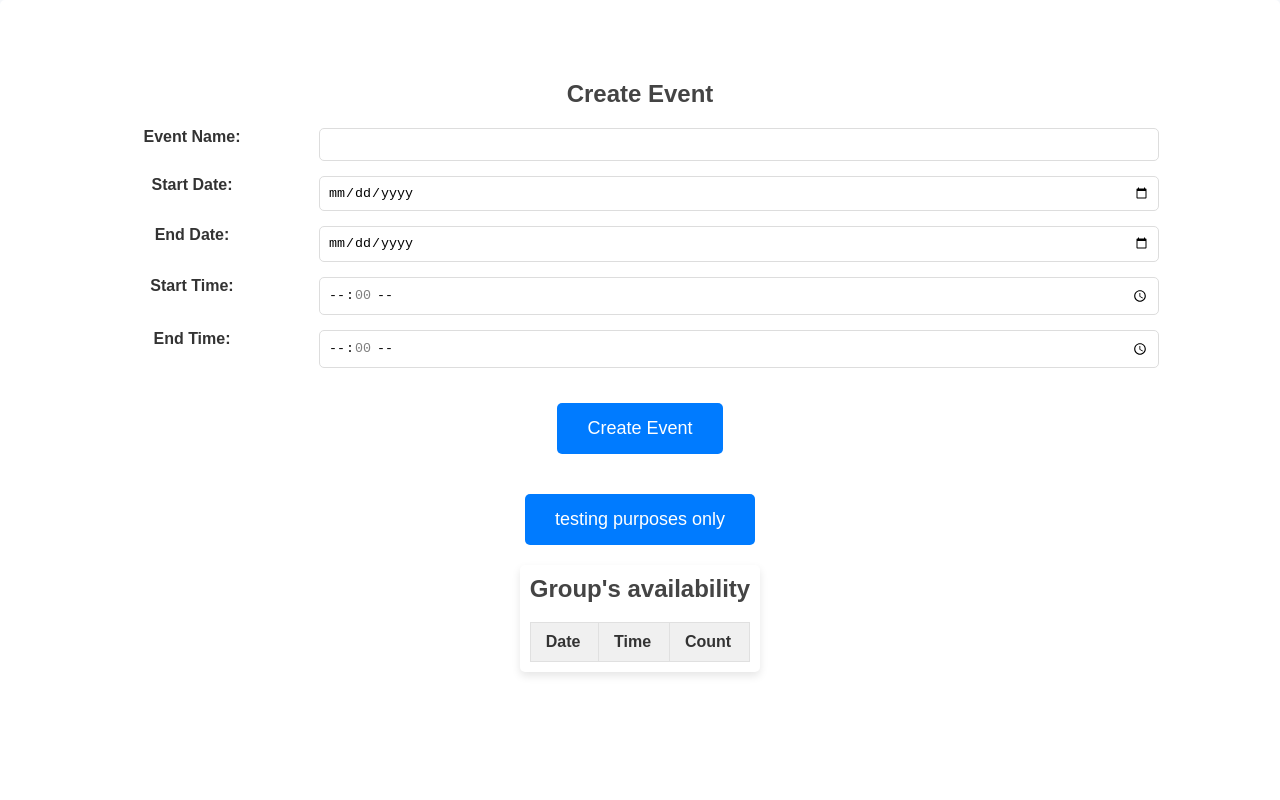
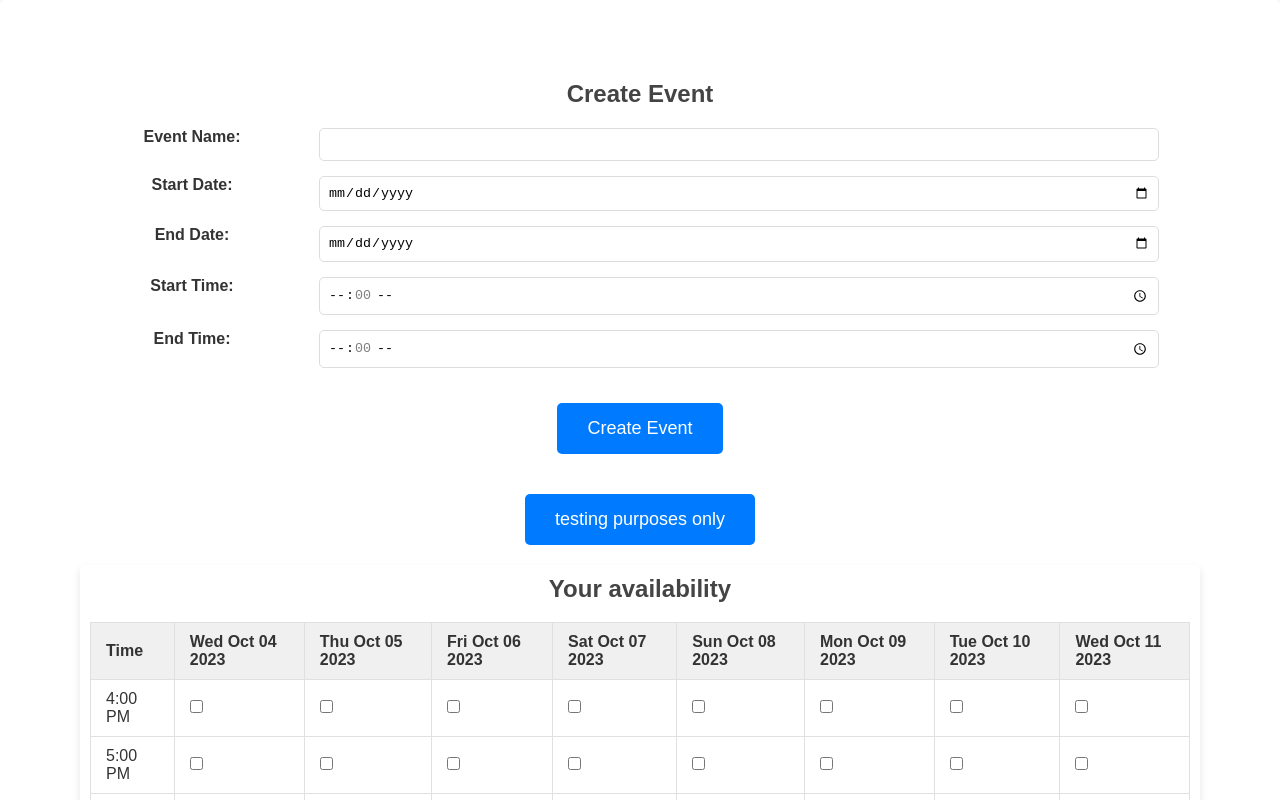
Before and after one commit to 392-f23/TimeSync, a React (Vite) app: page / in a window 1280 px wide. Both pictures are taken after a click on the button "testing purposes only". Shown: the top 800 px of the page. Built offline with nearby package versions, Linux system fonts and the light colour scheme.

Commit message:
first table logic implemented

```diff
--- a/src/components/EventForm.jsx
+++ b/src/components/EventForm.jsx
@@ -1,16 +1,27 @@
+import React, { Component } from "react";
+import "../styles/EventForm.scss";
 
-import React, { Component } from 'react';
-import '../styles/EventForm.scss';
+// helper function to convert 0-23 int to 12-hour format
+function convertTo12HourFormat(hour) {
+  if (hour < 0 || hour > 23) {
+    return "Invalid hour";
+  }
+
+  const suffix = hour >= 12 ? "PM" : "AM";
+  const convertedHour = hour % 12 || 12; // Handle 0 as 12 in 12-hour format
+
+  return `${convertedHour}:00 ${suffix}`;
+}
 
 class EventForm extends Component {
   constructor(props) {
     super(props);
     this.state = {
-      eventName: '',
-      startDate: '',
-      endDate: '',
-      startTime: '',
-      endTime: '',
+      eventName: "",
+      startDate: "",
+      endDate: "",
+      startTime: "",
+      endTime: "",
       eventTableData: [],
     };
   }
@@ -26,92 +37,157 @@ class EventForm extends Component {
     // testing purposes only
     // console.log("here")
     const eventData = {
-      eventName: 'sdfg',
-      startDate: '2023-10-04',
-      endDate: '2023-10-11',
-      startTime: '16:53',
-      endTime: '16:53',
+      eventName: "sdfg",
+      startDate: "2023-10-04",
+      endDate: "2023-10-11",
+      startTime: "16:53",
+      endTime: "20:53",
     };
 
     const { eventName, startDate, endDate, startTime, endTime } = eventData;
 
+    // comment ^^^ and uncomment vvv to test out input form
     // const { eventName, startDate, endDate, startTime, endTime } = this.state;
 
-    // TODO::::!!!!!!
+    // each row should be an hour
+    // each col should be a day
+
     const eventTableData = [];
-    let currentDay = new Date(startDate);
-    let currentHour = new Date(startDate + ' ' + startTime);
-    const endDateTime = new Date(endDate + ' ' + endTime);
-    console.log(currentDay);
-    console.log(endDate);
-    while (currentDay <= endDate) {
-      console.log("ASDASDA")
-      // create a day row, and push the day/time cell into it below
-      const dayRow = [];
+    let startDateTime = new Date(startDate + " " + startTime);
+    let currentDateTime = new Date(startDate + " " + startTime);
+    const endDateTime = new Date(endDate + " " + endTime);
 
-      while (currentHour <= endDateTime) {
-        console.log("dayrow", dayRow);
-        dayRow.push({
-          date: currentDay.toDateString(),
-          time: currentTime.toLocaleTimeString(),
-          selected: false,
-        });
-        // eventTableData.push({ date: currentHour.toDateString(), time: currentHour.toLocaleTimeString(), selected: false });
-        currentHour.setHours(currentHour.getHours() + 1);
+
+    // these are represented as integers (i.e., 0-23)
+    let currentHour = currentDateTime.getHours();
+    let endHour = endDateTime.getHours();
+
+    // Temporary fix to handle when startHour is endHour (e.g. 8 AM - 8 AM)
+    // TODO: need a way to handle when startHour > endHour (e.g. 8 AM - 6 AM)
+    if (currentHour === endHour) {
+      currentHour = 0;
+      endHour = 23;
     }
 
-      eventTableData.push(dayRow);
-      currentDay.setDate(currentDay.getDate() + 1);
+    // create table with hours as rows and days as columns
+    // e.g.,
+    // hourRow = ["4:00 PM", "Wed Oct 04 2023", "Thu Oct 05 2023", ...]
+    // eventTableData = [hourRow4PM, hourRow5PM, ...]
+
+    while (currentHour <= endHour) {
+      const hourRow = [convertTo12HourFormat(currentHour)];
+
+      // iterate over the week, incrementing day with each lop
+      while (currentDateTime <= endDateTime) {
+
+        // push date/hour cell
+        hourRow.push({
+          date: currentDateTime.toDateString(),
+          time: convertTo12HourFormat(currentHour),
+          selected: false, // for checkbox
+        })
+
+        currentDateTime.setDate(currentDateTime.getDate() + 1);
+      }
+
+      eventTableData.push(hourRow);
+      // update the start time to the next hour
+      // e.g., 4:00 PM -> 5:00 PM
+      startDateTime.setHours(startDateTime.getHours() + 1);
+      // reset the date to the start date
+      // e.g., 5:00 PM Wed Oct 11 2023 -> 5:00 PM Wed Oct 04 2023
+      currentDateTime.setDate(startDateTime.getDate());
+      currentHour += 1;
     }
     this.setState({ eventTableData });
   };
 
   // handles when a user clicks on a time slot at (dayIndex, timeIndex)
   // e.g. (0, 0) is the first time slot on Sunday
-  handleTimeSlotClick = ({dayIndex, timeIndex}) => {
+  handleTimeSlotClick = ({ timeIndex, dayIndex }) => {
     const updatedEventTableData = [...this.state.eventTableData];
-    console.log("hi", updatedEventTableData)
 
-    // TODO: !!!!!!!!!!!!!!!!!!!!!!!!!!!!!!!!!!! HERE
-    updatedEventTableData[dayIndex][timeIndex].selected = !updatedEventTableData[dayIndex][timeIndex].selected;
+    // prevents "undfined.selected" warning/error
+    if (typeof this.state.eventTableData[timeIndex][dayIndex] !== 'string') {
+      updatedEventTableData[timeIndex][dayIndex].selected = !updatedEventTableData[timeIndex][dayIndex].selected
+    }
     this.setState({ eventTableData: updatedEventTableData });
+    console.log("asdf", timeIndex, dayIndex)
   };
 
   render() {
-    const { eventName, startDate, endDate, startTime, endTime, eventTableData } = this.state;
+    const {
+      eventName,
+      startDate,
+      endDate,
+      startTime,
+      endTime,
+      eventTableData,
+    } = this.state;
 
-
-    // TODO: make "daysOfWeek" based on startTime and E
-
-    const daysOfWeek = ['Sun', 'Mon', 'Tue', 'Wed', 'Thu', 'Fri', 'Sat'];
 
     return (
       <div>
-        {console.log(this.eventTableData)}
+
         <div>
           <h2>Create Event</h2>
           <form onSubmit={this.handleCreateEvent}>
             <label htmlFor="eventName">Event Name:</label>
-          <input type="text" id="eventName" name="eventName" value={eventName} onChange={this.handleInputChange} required />
+            <input
+              type="text"
+              id="eventName"
+              name="eventName"
+              value={eventName}
+              onChange={this.handleInputChange}
+              required
+            />
 
             <label htmlFor="startDate">Start Date:</label>
-          <input type="date" id="startDate" name="startDate" value={startDate} onChange={this.handleInputChange} required />
+            <input
+              type="date"
+              id="startDate"
+              name="startDate"
+              value={startDate}
+              onChange={this.handleInputChange}
+              required
+            />
 
             <label htmlFor="endDate">End Date:</label>
-          <input type="date" id="endDate" name="endDate" value={endDate} onChange={this.handleInputChange} required />
+            <input
+              type="date"
+              id="endDate"
+              name="endDate"
+              value={endDate}
+              onChange={this.handleInputChange}
+              required
+            />
 
             <label htmlFor="startTime">Start Time:</label>
-          <input type="time" id="startTime" name="startTime" value={startTime} onChange={this.handleInputChange} step="3600" required />
+            <input
+              type="time"
+              id="startTime"
+              name="startTime"
+              value={startTime}
+              onChange={this.handleInputChange}
+              step="3600"
+              required
+            />
 
             <label htmlFor="endTime">End Time:</label>
-          <input type="time" id="endTime" name="endTime" value={endTime} onChange={this.handleInputChange} step="3600" required />
+            <input
+              type="time"
+              id="endTime"
+              name="endTime"
+              value={endTime}
+              onChange={this.handleInputChange}
+              step="3600"
+              required
+            />
 
             <input type="submit" value="Create Event" />
           </form>
         </div>
-
         <button onClick={this.handleCreateEvent}>testing purposes only</button>
-
         <div className='tables'>
           {eventTableData.length > 0 && (
             <div>
@@ -120,23 +196,28 @@ class EventForm extends Component {
                 <thead>
                   <tr>
                     <th>Time</th>
-                    {daysOfWeek.map(day => (
-                      <th key={day}>{day}</th>
+                    {/* render headings*/}
+                    {eventTableData[0].map((array, index) => (
+                      array.date !== undefined ?
+                        <th key={index}>{array.date}</th>
+                      : null
                     ))}
                   </tr>
                 </thead>
                 <tbody>
                   {eventTableData.map((slot, timeIndex) => (
                     <tr key={timeIndex}>
-                      <td>{slot.time}</td>
-                      {daysOfWeek.map((day, dayIndex) => (
+
+                      {slot.map((day, dayIndex) => (
+
+                        day.date !== undefined ?
                           <td key={`${dayIndex}, ${timeIndex}`}>
                             <input
                               type="checkbox"
                               checked={slot.selected}
-                            onChange={() => this.handleTimeSlotClick({dayIndex, timeIndex})}
-                          />
-                        </td>
+                              onChange={() => this.handleTimeSlotClick({timeIndex, dayIndex})}
+                            /></td>
+                            : <td>{day}</td>
                       ))}
                     </tr>
                   ))}
@@ -144,7 +225,6 @@ class EventForm extends Component {
               </table>
             </div>
           )}
-
           <div>
             <h2>Group's availability</h2>
             <table>
```
Lines whose indentation alone changed are shown as unchanged.
